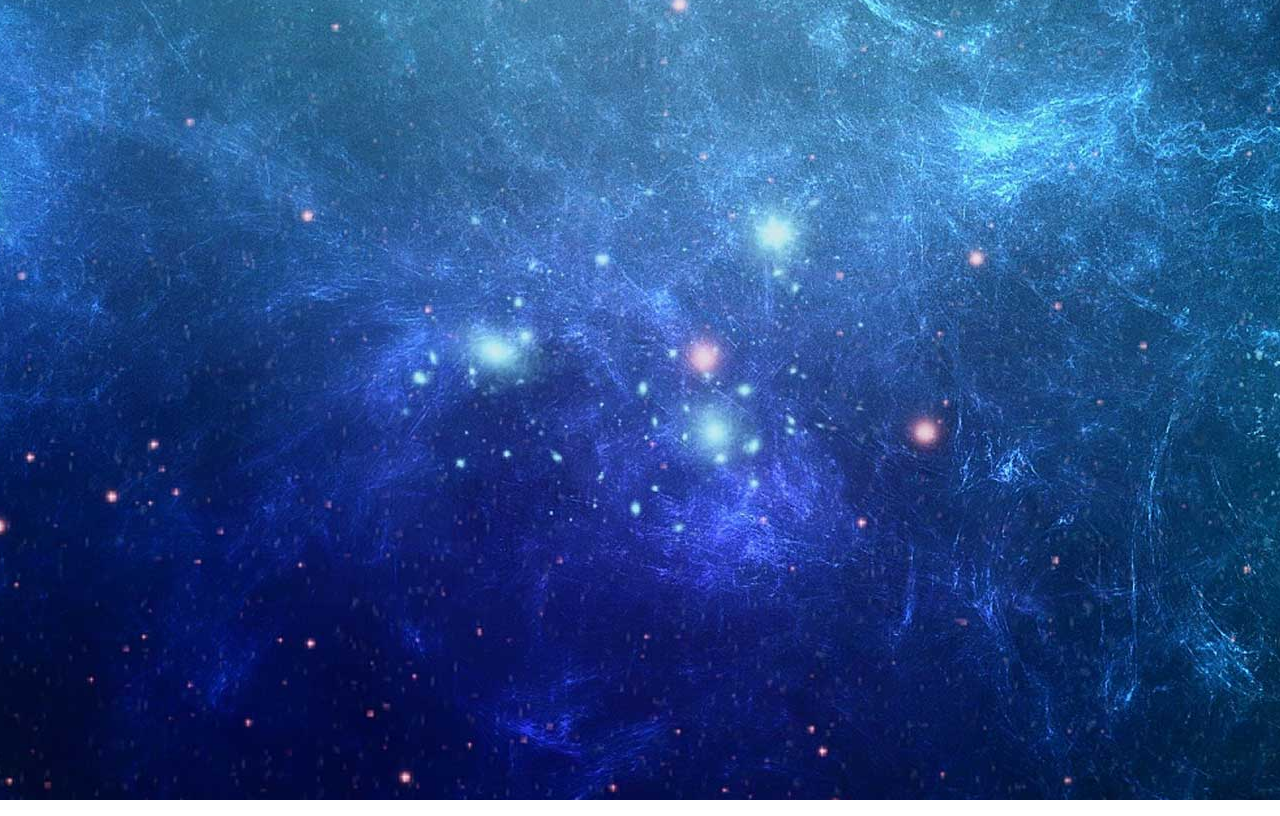
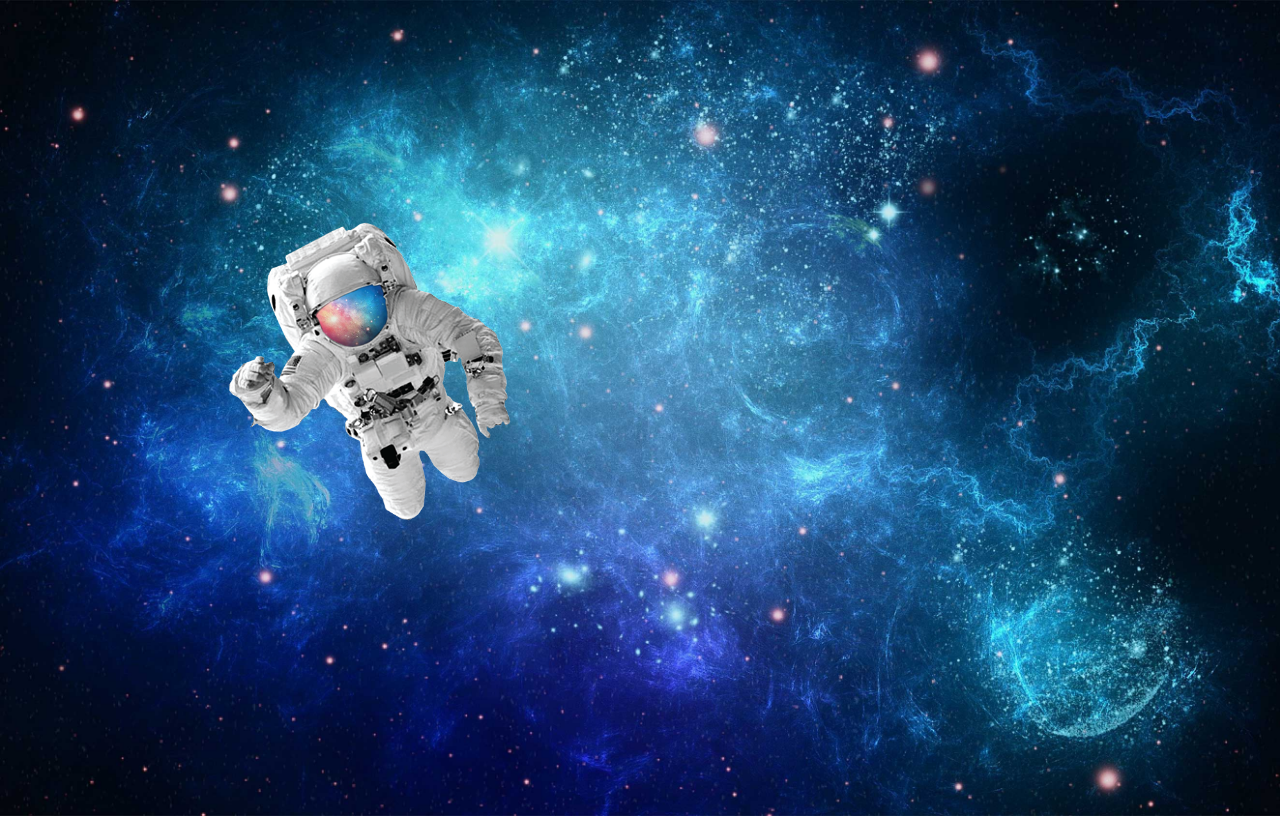
Before and after one commit to valdezjunior/html5-css3, a plain HTML site: page desafios/d011/index.html in a window 1280 px wide. Drawn offline with Linux system fonts and the light colour scheme.

Commit message:
atualizei desafio 11

```diff
--- a/desafios/d011/index.html
+++ b/desafios/d011/index.html
@@ -9,11 +9,24 @@
         body {
             background-image: url('imagens/espaco.jpg');
             background-position: center center;
-            background-repeat: no-repeat;
+            background-size: cover;
+            height: 100vh;
+            background-color: aqua;
+
+        }
+
+        img {
+            width: 40vh;
+            padding: 200px;
+            margin: auto;
+            background-position: center center;
+            background-attachment: fixed;
         }
     </style>
 </head>
 <body>
-
+    <div class="imagem">
+        <img src="imagens/astronauta.png" alt="">
+    </div>
 </body>
 </html>
```
